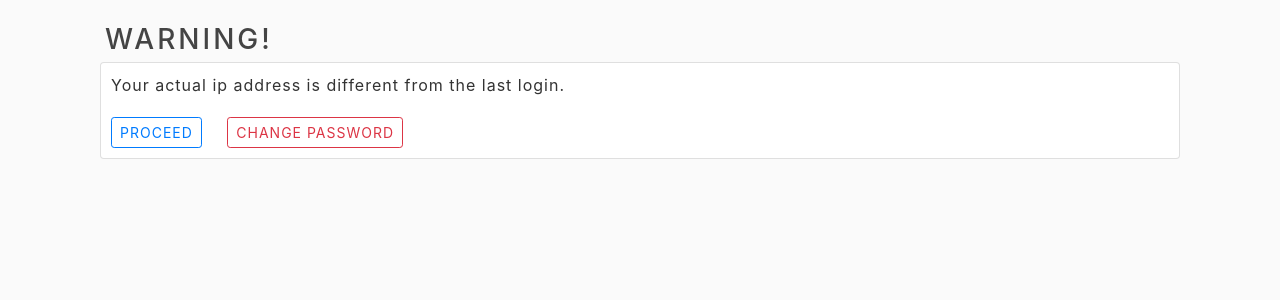
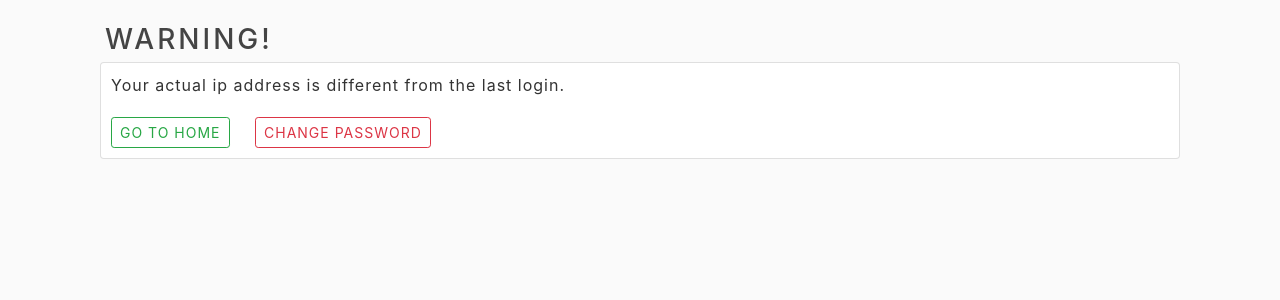
Before and after one commit to lijo-belardi/Progetto-Django-di-Lijo-Belardi, a Django app: page /ip_check/ in a window 1280 px wide. Shown: the part 57-357 px from the top of the page. Run offline with Django 3.2, Linux system fonts and the light colour scheme; the visitor is signed in with stand-in values (Sample User, id 1); some libraries are stand-ins or nearby versions.

Commit message:
Changed bottom in ip_check.html:

```diff
--- a/socialDex/user/templates/user/ip_check.html
+++ b/socialDex/user/templates/user/ip_check.html
@@ -12,11 +12,11 @@
           <p class="flow-text" style="margin: 10px;"> Your actual ip address is different from the last login.</p>
           <div class="card-action">
             {% if not request.GET.next %}
-            <a class="btn btn-outline-primary btn-sm" href="{% url 'api:home' %}" name="next" style="margin: 10px;">Proceed</a>
+            <a class="btn btn-outline-success btn-sm" href="{% url 'api:home' %}" name="next" style="margin: 10px;">Go to home</a>
             {% elif request.GET.next == '' %}
-            <a class="btn btn-outline-primary btn-sm" href="{% url 'api:home' %}" name="next" style="margin: 10px;">Proceed</a>
+            <a class="btn btn-outline-success btn-sm" href="{% url 'api:home' %}" name="next" style="margin: 10px;">Go to home</a>
             {% else %}
-            <a class="btn btn-outline-primary btn-sm" href="{% url 'api:home' %}" name="next" style="margin: 10px;">Proceed</a>
+            <a class="btn btn-outline-success btn-sm" href="{% url 'api:home' %}" name="next" style="margin: 10px;">Go to home</a>
             {% endif %}
             <a class="btn btn-outline-danger btn-sm" href="{% url 'user:password-change' %}" style="margin: 10px;">Change password</a>
           </div>
```
